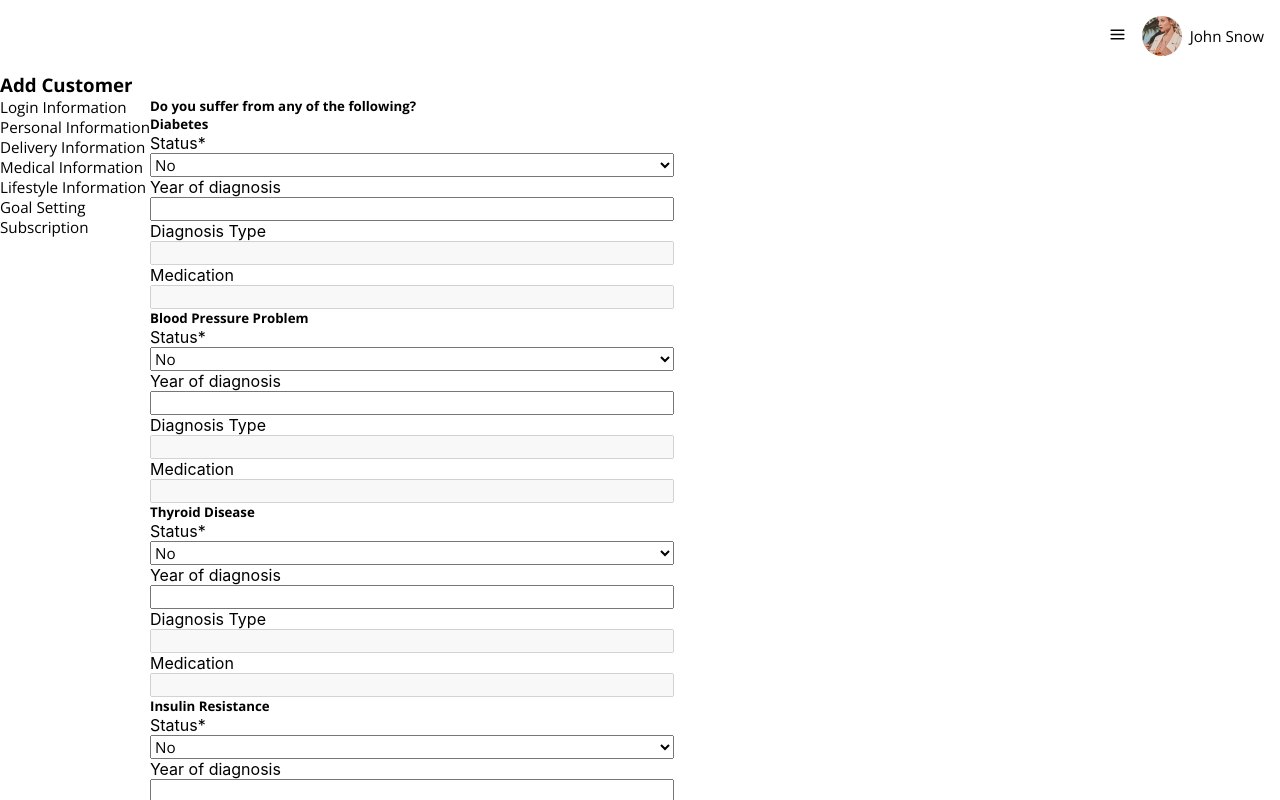
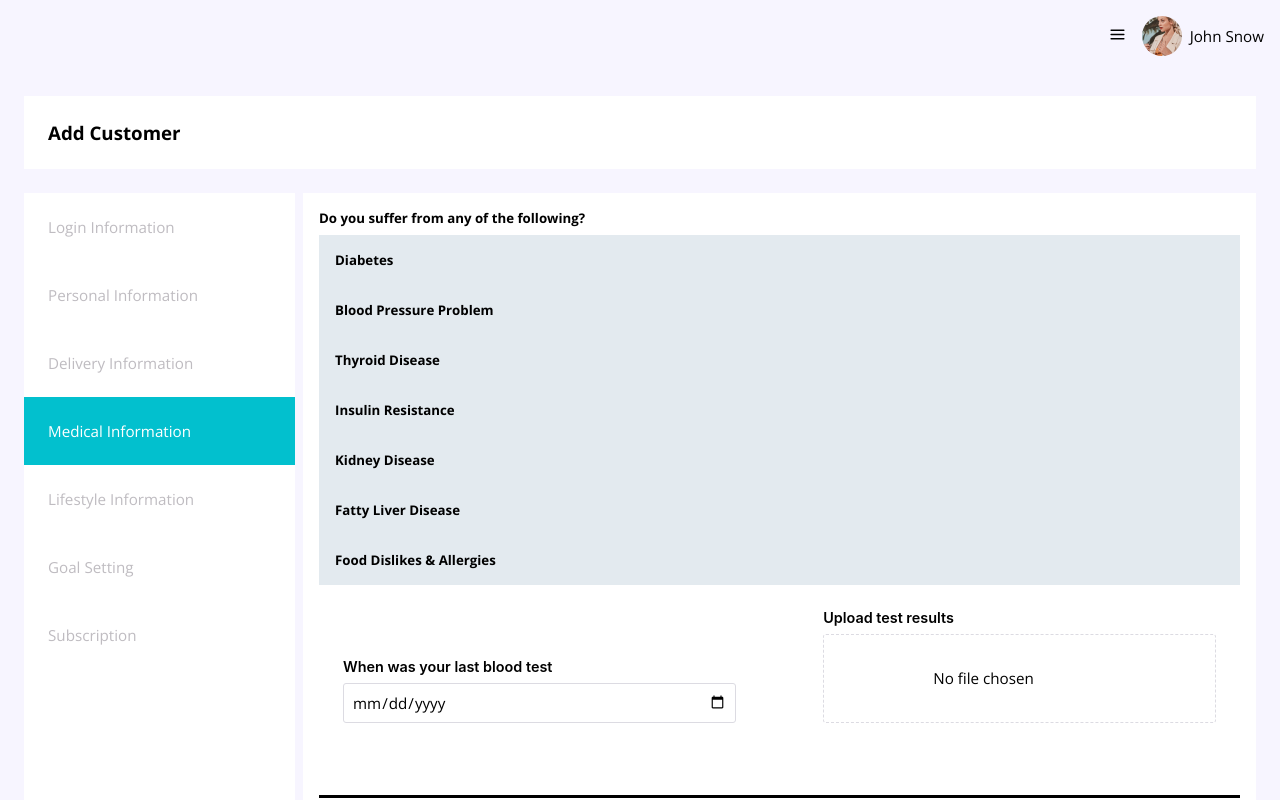
Before and after one commit to pyplacca/rta-submission, a React (Create React App) app: page /diagnosis in a window 1280 px wide. Shown: the top 800 px of the page. Built offline with nearby package versions, Linux system fonts and the light colour scheme; what pullstate would draw is missing.

Commit message:
Update diagnosis.css

```diff
--- a/src/static/css/diagnosis.css
+++ b/src/static/css/diagnosis.css
@@ -0,0 +1,125 @@
+input,
+select {
+	padding: var(--gap);
+	border: 1px solid #dcdbe2;
+	border-radius: calc(var(--radius) * .5);
+}
+
+input[disabled] {
+	background-color: #ebeaf1;
+}
+
+input[type="file"]{
+	border-style: dashed;
+	border-spacing: 2;
+	padding: calc(var(--gap-x2) * 2) var(--gap);
+}
+/*
+input[type="file" ]::after {
+	content: "Hello input";
+	text-align: center;
+}*/
+
+input[type="file" i]::-webkit-file-upload-button {
+	visibility: hidden;
+}
+
+.Diagnosis {
+	/*display: flex;*/
+	background-color: var(--bg1);
+}
+
+.Diagnosis .page-form {
+	max-width: var(--mxw);
+	margin: auto;
+	padding: var(--gap-x3);
+}
+
+.page-form .heading {
+	padding: var(--gap-x3);
+	margin-bottom: var(--gap-x3);
+}
+
+.page-form .sidebar {
+	margin-right: var(--gap);
+	width: clamp(270px, 22%, 400px);
+}
+
+.page-form .sidebar .tab {
+	padding: var(--gap-x3);
+	background-color: inherit;
+	color: var(--fg-primary);
+	-webkit-transition: all .3s ease-in-out;
+	-moz-transition: all .3s ease-in-out;
+	-ms-transition: all .3s ease-in-out;
+	-o-transition: all .3s ease-in-out;
+	transition: all .3s ease-in-out;
+	cursor: pointer;
+}
+
+.page-form .sidebar .tab.active {
+	background-color: var(--sea-green);
+	color: #fff;
+}
+
+.page-form .pill-category {
+	--spacing: calc(var(--gap-x3) * 2);
+	border-bottom: 3px solid #000;
+	padding-bottom: var(--spacing);
+	margin-bottom: var(--spacing);
+}
+
+.page-form .pill-category .caption {
+	margin-bottom: var(--gap);
+}
+
+.page-form .form-section {
+	flex-grow: 1;
+	padding: var(--gap-x2);
+}
+
+.page-form .form-section {
+}
+
+.page-form .form-section .pill {
+	background-color: var(--pill-bg);
+	padding: var(--gap-x2);
+	cursor: pointer;
+}
+
+.page-form .pill-category .extras,
+.page-form .form-section .fields {
+	padding: var(--gap-x3);
+}
+
+.page-form .pill-category .extras > * {
+	width: 45%;
+	border-radius: var(--radius);
+}
+
+.page-form .pill-category .extras > *:first-child {
+	align-self: flex-end;
+}
+
+.page-form .form-section .fields.collapsed {
+	display: none;
+}
+
+.page-form .form-section .fields > *:not(_last-child) {
+	margin-bottom: var(--gap-x2);
+}
+
+.page-form .form-section .fields select {
+	max-width: 270px;
+}
+
+.page-form .form-section .input-field label {
+	margin-bottom: var(--gap);
+	font-weight: 600;
+	font-size: .9rem;
+}
+
+.page-form .form-section .form-buttons button[type="submit"] {
+	background-color: var(--sea-green);
+	color: #fff;
+}
```
